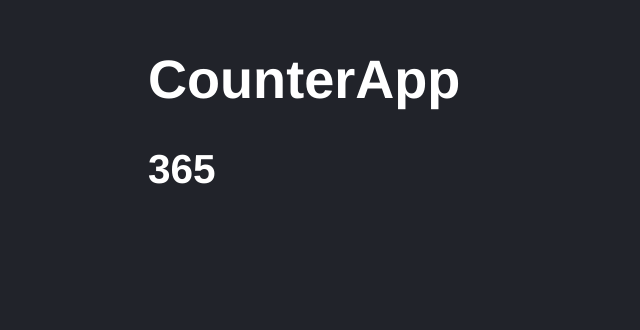
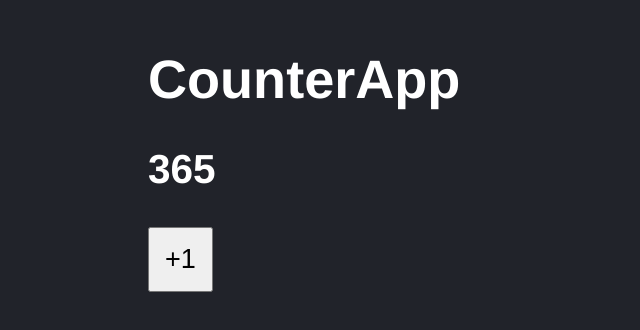
Before and after one commit to alanfrancoa/Curso-React-2024, a React (Vite) app in the folder 03-counter-app-vite/: page / in a window 1280 px wide. Shown: the part 136-466 px from the top of the page, without its empty margins (0-640 px from the left). Built offline with nearby package versions, Linux system fonts and the light colour scheme.

Commit message:
Se realiza ejemplo visto en clase de Gestion de Eventos

```diff
--- a/03-counter-app-vite/src/CounterApp.jsx
+++ b/03-counter-app-vite/src/CounterApp.jsx
@@ -1,11 +1,26 @@
 import React from 'react'
 import PropTypes, { number } from 'prop-types'
 
+
+{/* const handleAdd =(e) => {console.log(e)} //Como la funcion no afecta a nada de nuestro componente, como buena practica, extraemos esa funcion del mismo. */}
+
 const CounterApp = ({value}) => {
+
+    const handleAdd =() => {
+        console.log('+1')
+        value = 1000;
+        console.log(value)
+        {/*ESTO NO FUNCIONA BIEN, La unica manera de realizarlo correctamente es modificando su estado*/}
+    }
+
   return (
     <>
     <h1>CounterApp</h1>
-    <h2>{value}</h2>
+    <h2> {value} </h2>
+
+    <button onClick={handleAdd}> {/*(e) => handleAdd(e) //en realidad seria asi, pero lo obviamos por ser el mismo parametro*/}
+        +1
+    </button>
     </>
   )
 }
--- a/03-counter-app-vite/src/styles.css
+++ b/03-counter-app-vite/src/styles.css
@@ -5,3 +5,8 @@
     font-size: 1.3rem;
     padding: 70px;
 }
+
+button {
+    padding: 15px;
+    font-size: 1.3rem;
+}
```
